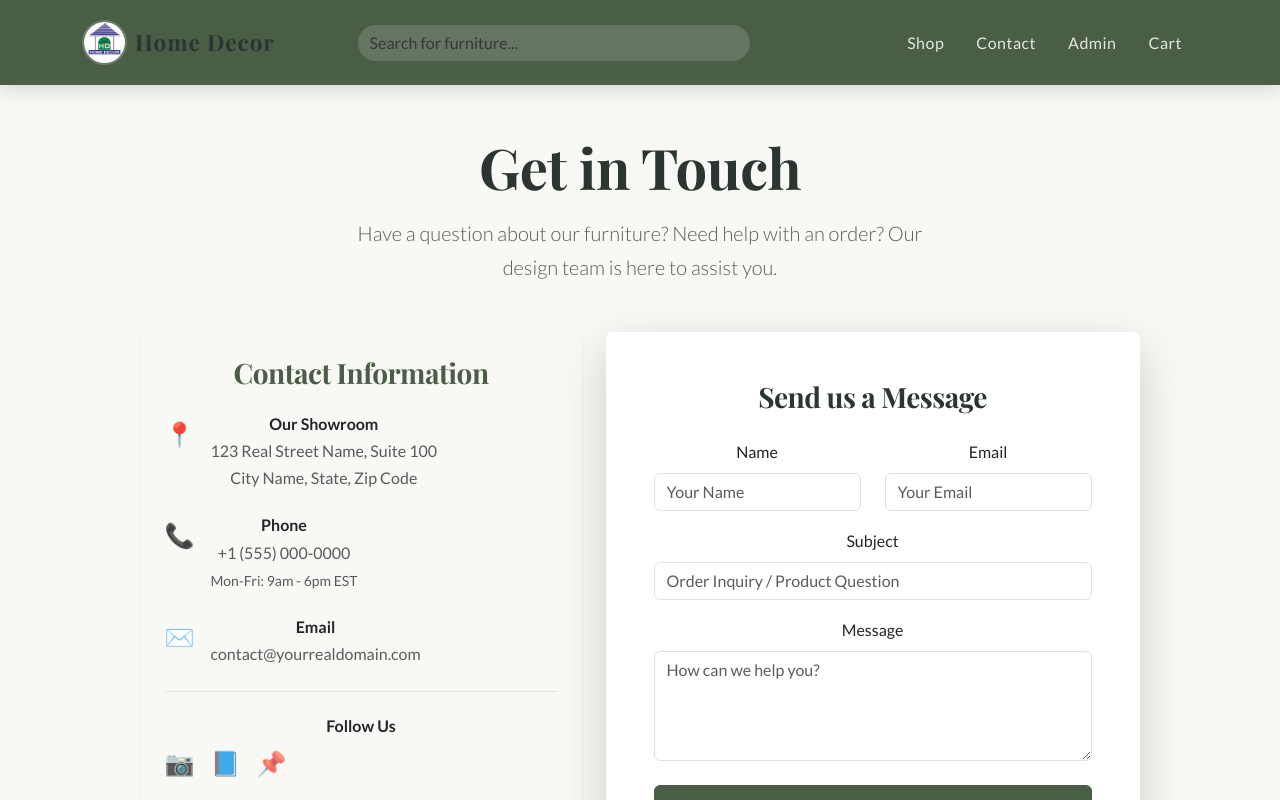
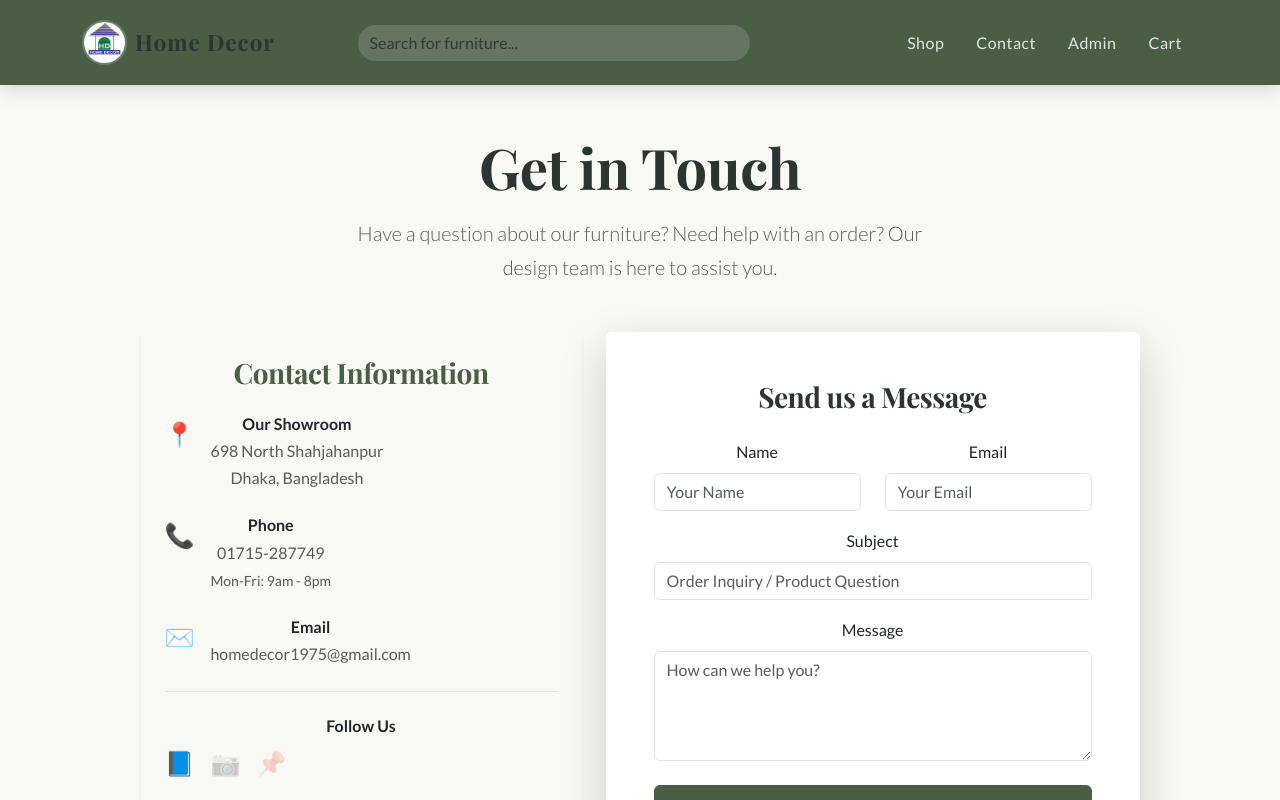
Before and after one commit to f-islamRafid/your-brand, a React (Create React App) app in the folder client/: page /contact in a window 1280 px wide. Shown: the top 800 px of the page. Built offline with nearby package versions, Linux system fonts and the light colour scheme.

Commit message:
Update files

```diff
--- a/client/src/Contact.js
+++ b/client/src/Contact.js
@@ -34,9 +34,8 @@ function Contact() {
                                 <div>
                                     <h6 className="fw-bold mb-1">Our Showroom</h6>
                                     <p className="text-muted mb-0">
-                                        {/* CHANGE THIS TO YOUR REAL ADDRESS */}
-                                        123 Real Street Name, Suite 100<br />
-                                        City Name, State, Zip Code
+                                        698 North Shahjahanpur<br />
+                                        Dhaka, Bangladesh
                                     </p>
                                 </div>
                             </div>
@@ -47,10 +46,9 @@ function Contact() {
                                 <div>
                                     <h6 className="fw-bold mb-1">Phone</h6>
                                     <p className="text-muted mb-0">
-                                        {/* CHANGE THIS TO YOUR REAL PHONE */}
-                                        +1 (555) 000-0000
+                                        01715-287749
                                     </p>
-                                    <small className="text-muted">Mon-Fri: 9am - 6pm EST</small>
+                                    <small className="text-muted">Mon-Fri: 9am - 8pm</small>
                                 </div>
                             </div>
 
@@ -60,8 +58,7 @@ function Contact() {
                                 <div>
                                     <h6 className="fw-bold mb-1">Email</h6>
                                     <p className="text-muted mb-0">
-                                        {/* CHANGE THIS TO YOUR REAL EMAIL */}
-                                        contact@yourrealdomain.com
+                                        homedecor1975@gmail.com
                                     </p>
                                 </div>
                             </div>
@@ -73,20 +70,14 @@ function Contact() {
                                 <h6 className="fw-bold mb-2">Follow Us</h6>
                                 <div className="d-flex gap-3 text-muted" style={{ fontSize: '1.5rem' }}>
 
-                                    {/* INSTAGRAM */}
-                                    <a href="https://instagram.com/YOUR_USERNAME" target="_blank" rel="noreferrer" style={{ textDecoration: 'none', color: 'inherit' }}>
-                                        📷
-                                    </a>
-
-                                    {/* FACEBOOK */}
-                                    <a href="https://facebook.com/YOUR_PAGE_NAME" target="_blank" rel="noreferrer" style={{ textDecoration: 'none', color: 'inherit' }}>
+                                    {/* FACEBOOK (Active) */}
+                                    <a href="https://www.facebook.com/HOMEDECOR998" target="_blank" rel="noreferrer" style={{ textDecoration: 'none', color: '#1877F2' }} title="Facebook">
                                         📘
                                     </a>
 
-                                    {/* PINTEREST */}
-                                    <a href="https://pinterest.com/YOUR_USERNAME" target="_blank" rel="noreferrer" style={{ textDecoration: 'none', color: 'inherit' }}>
-                                        📌
-                                    </a>
+                                    {/* Placeholders for others (Optional) */}
+                                    <span style={{ opacity: 0.3, cursor: 'not-allowed' }} title="Coming Soon">📷</span>
+                                    <span style={{ opacity: 0.3, cursor: 'not-allowed' }} title="Coming Soon">📌</span>
                                 </div>
                             </div>
                         </Card.Body>
```
